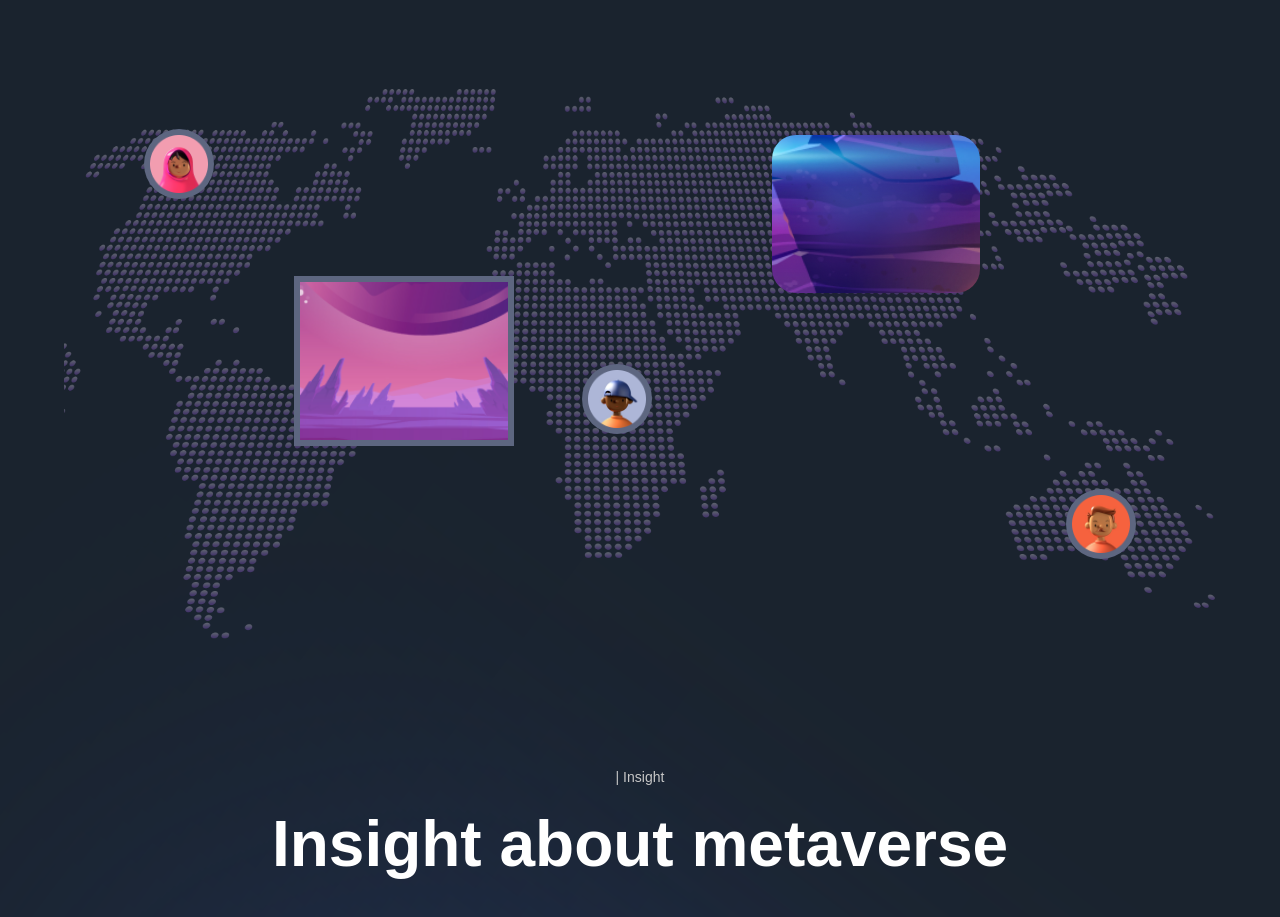
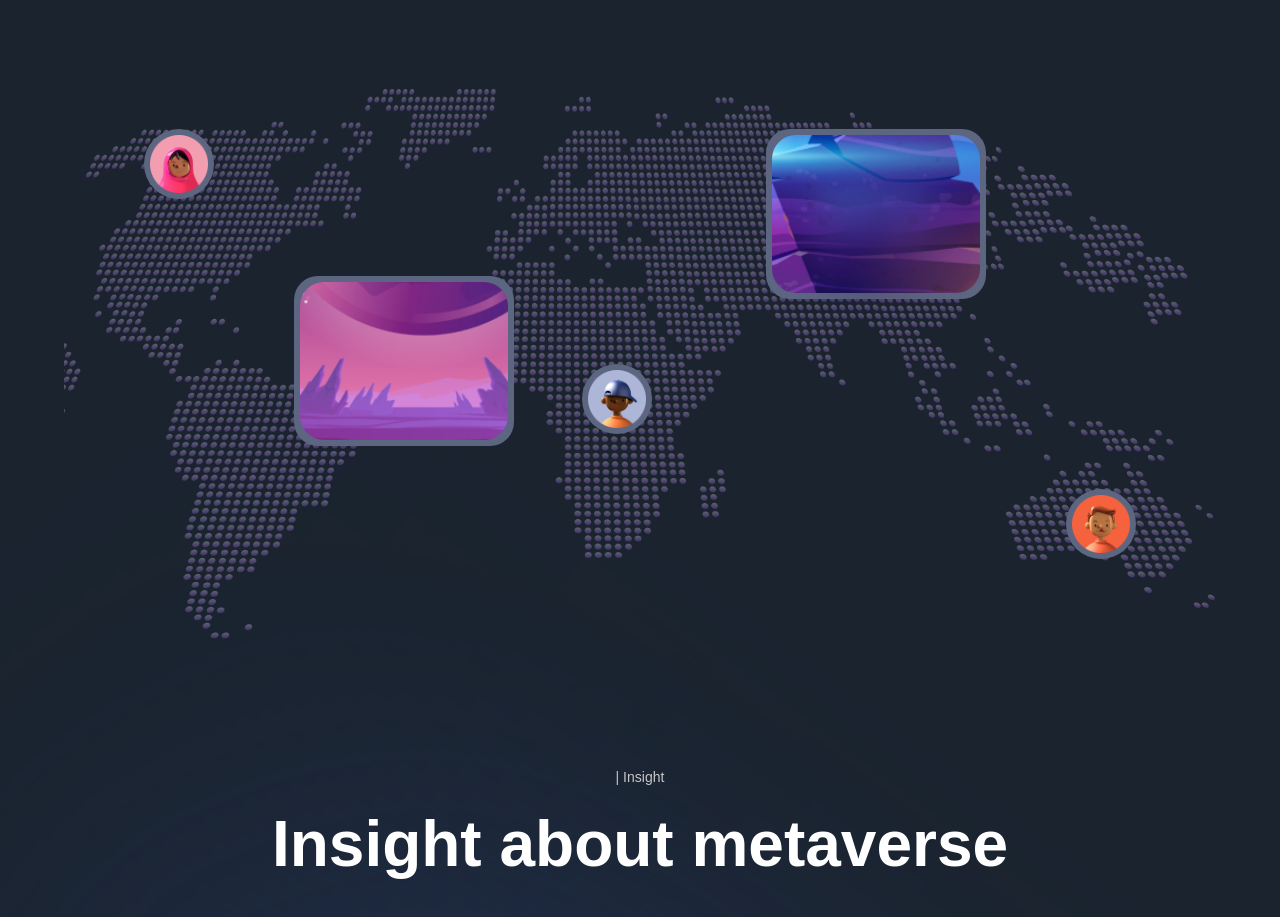
Before and after one commit to ScottishSmokedSalmon/metaversus, a Next.js app: page / in a window 1280 px wide. Shown: the part 4420-5337 px from the top of the page. Built offline with nearby package versions, Linux system fonts and the light colour scheme; a web font is replaced by a local one.

Commit message:
update: making changes to existing code
Both planet images have rounded edges

```diff
--- a/sections/World.jsx
+++ b/sections/World.jsx
@@ -35,12 +35,12 @@ const World = () => (
         <div className="absolute bottom-20 right-20 w-[70px] h-[70px] p-[6px] rounded-full bg-[#5D6680]">
           <img src="people-01.png" alt="people" className="w-full h-full" />
         </div>
-        <div className="absolute top-10 right-[20%] w-[220px] h-[170px] rounded-full p-[6px]">
+        <div className="absolute top-10 right-[20%] w-[220px] h-[170px] rounded-3xl p-[6px] bg-[#5D6680]">
           <img src="TR img.png" alt="planet" className="w-full h-full rounded-3xl" />
           <img src="TR Glow.png" className=" absolute top-0 right-[1%] w-[500px] h-[200px] p-[6px]" />
         </div>
-        <div className="absolute bottom-[35%] left-[20%] w-[220px] h-[170px] p-[6px] bg-[#5D6680]">
-          <img src="TR img 2.png" alt="planet" className="w-full h-full" />
+        <div className="absolute bottom-[35%] left-[20%] w-[220px] h-[170px] p-[6px] rounded-3xl bg-[#5D6680]">
+          <img src="TR img 2.png" alt="planet" className="w-full h-full rounded-3xl" />
         </div>
         <div className="absolute top-10 left-20 w-[70px] h-[70px] p-[6px] rounded-full bg-[#5D6680]">
           <img src="/people-02.png" alt="people" className="w-full h-full" />
```
